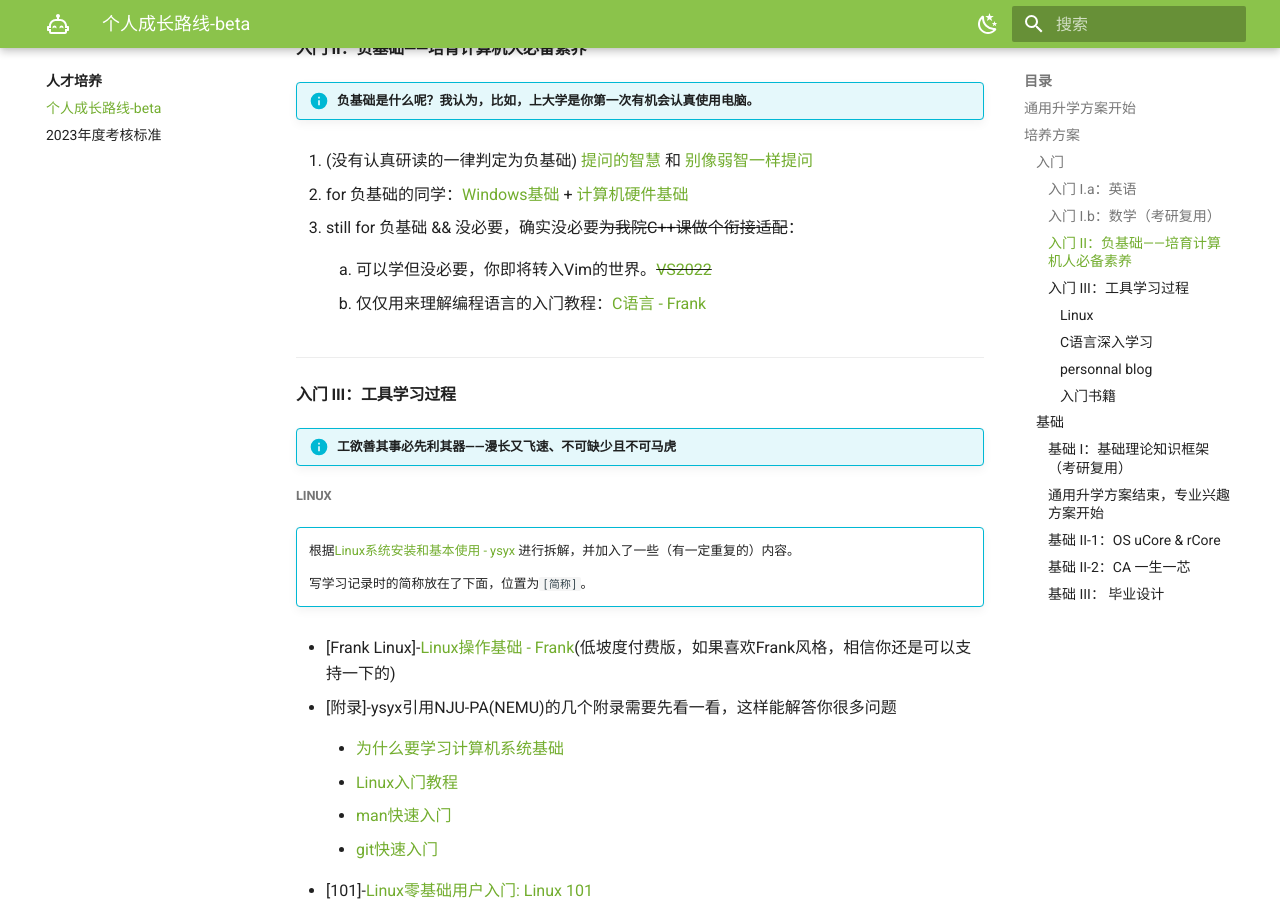
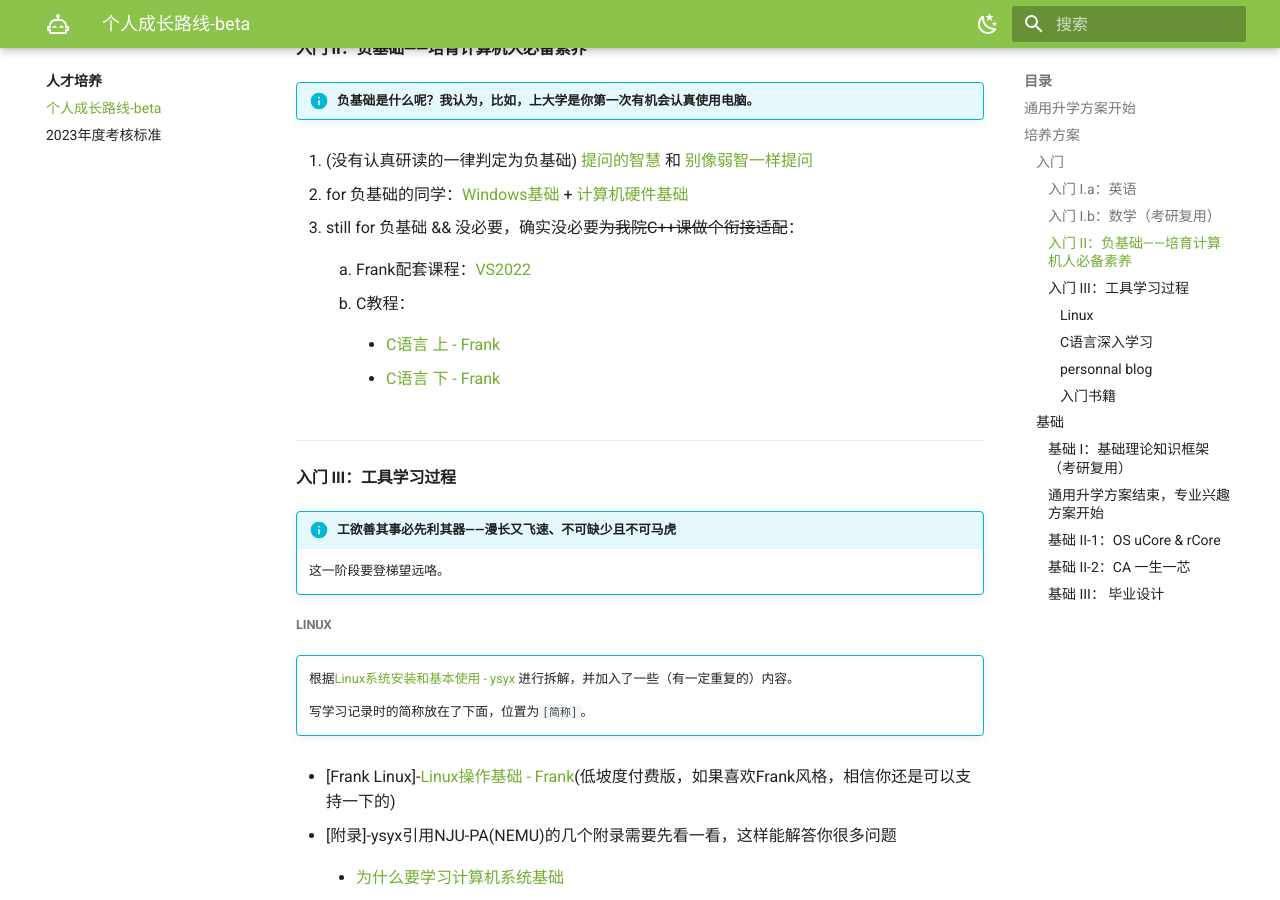
Before and after one commit to Haohahahaha/OSCA, an MkDocs documentation site: the page built from docs/guide/guide.md, in a window 1280 px wide and 900 px high, scrolled down 2347 px. Built offline with MkDocs 1.6.1 and Material for MkDocs 9.7.7, drawn with Linux system fonts in a browser that asks for light colours.

Commit message:
2024-06-21_20:45:46 update

```diff
--- a/docs/guide/guide.md
+++ b/docs/guide/guide.md
@@ -261,15 +261,21 @@ gantt
 
 3. still for 负基础 && 没必要，确实没必要<del>为我院C++课做个衔接适配</del>：
 
-    1. 可以学但没必要，你即将转入Vim的世界。<del>[VS2022](https://www.bilibili.com/video/BV1Xt411g7jT)</del>
+    1. Frank配套课程：[VS2022](https://www.bilibili.com/video/BV1Xt411g7jT)
 
-	2. 仅仅用来理解编程语言的入门教程：[C语言 - Frank](https://www.bilibili.com/video/BV1qE411d7Zx)
+	2. C教程：
+
+	    - [C语言 上 - Frank](https://www.bilibili.com/video/BV1Ae41117Gd/)
+
+        - [C语言 下 - Frank](https://www.bilibili.com/video/BV1oJ4m1Y7ry)
 
 ---
 
 #### 入门 III：工具学习过程
 
 !!! info "工欲善其事必先利其器——漫长又飞速、不可缺少且不可马虎"
+
+	这一阶段要登梯望远咯。
 
 ##### Linux
 
```
